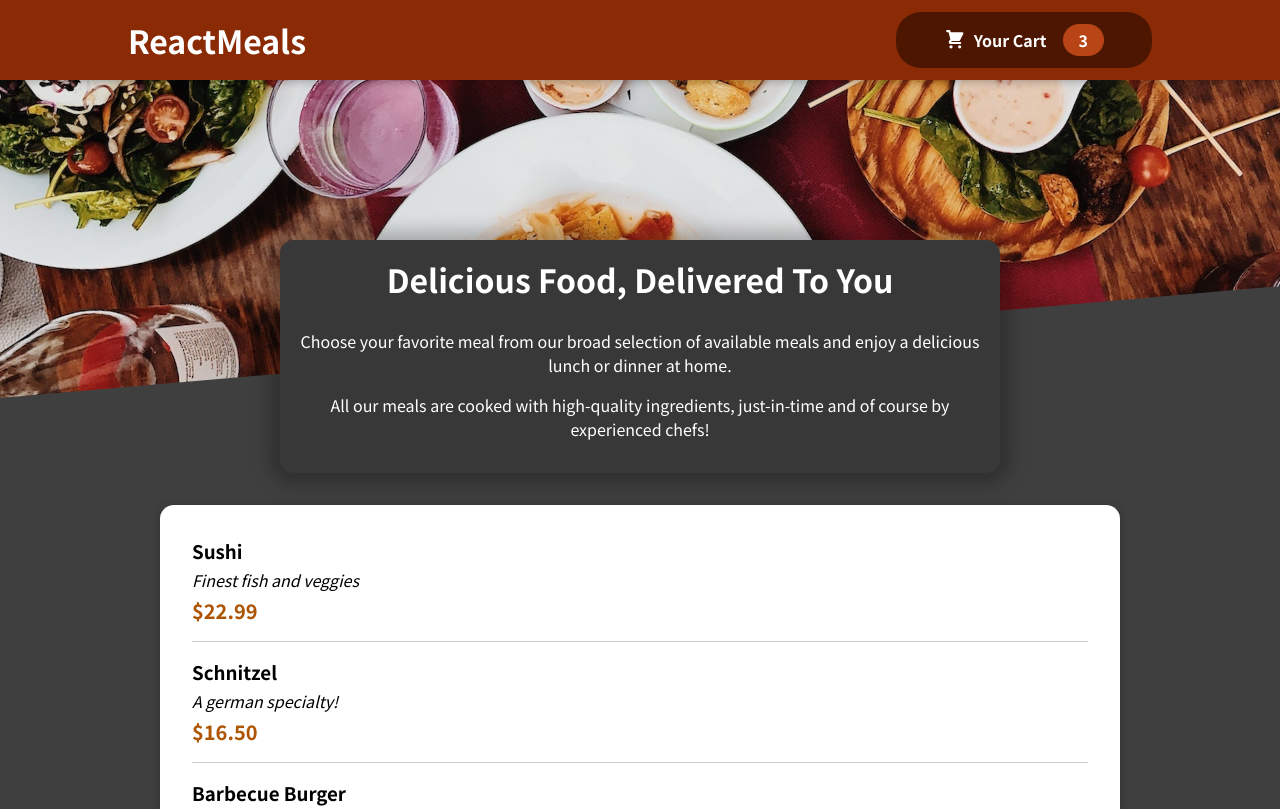
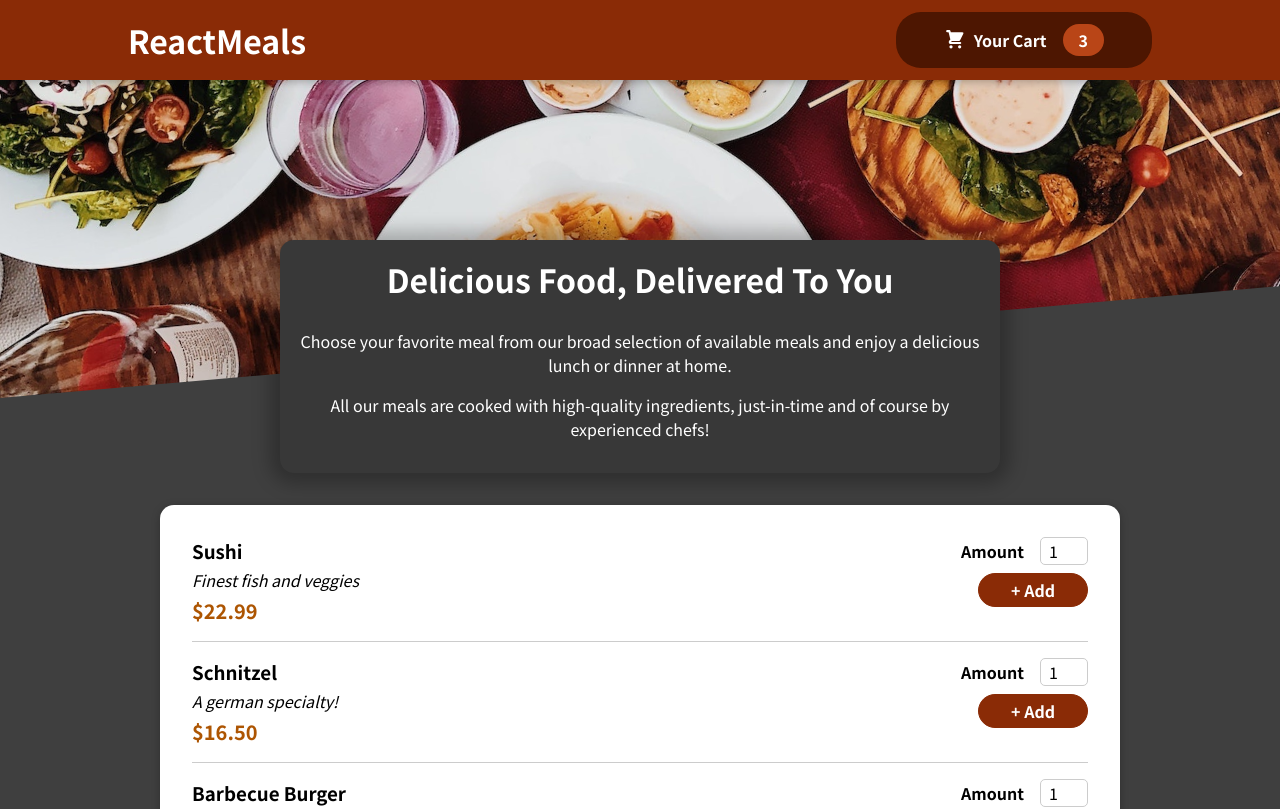
Before and after one commit to dmboone/react_foodOrderApp, a React (Create React App) app: page / in a window 1280 px wide. Shown: the top 809 px of the page. Built offline with nearby package versions, Linux system fonts and the light colour scheme.

Commit message:
adding a form

```diff
--- a/src/components/Meals/MealItem/MealItem.js
+++ b/src/components/Meals/MealItem/MealItem.js
@@ -1,4 +1,5 @@
 import classes from './MealItem.module.css';
+import MealItemForm from './MealItemForm';
 
 const MealItem = props => {
     const price = `$${props.price.toFixed(2)}`;
@@ -15,7 +16,7 @@
                 </div>
             </div>
             <div>
-
+                <MealItemForm />
             </div>
         </li>
     );
--- a/src/components/Meals/MealItem/MealItemForm.js
+++ b/src/components/Meals/MealItem/MealItemForm.js
@@ -0,0 +1,23 @@
+import classes from "./MealItemForm.module.css";
+import Input from "../../UI/Input";
+
+const MealItemForm = (props) => {
+  return (
+    <form className={classes.form}>
+      <Input
+        label="Amount"
+        input={{
+          id: "amount",
+          type: "number",
+          min: "1",
+          max: "5",
+          step: "1",
+          defaultValue: "1",
+        }}
+      ></Input>
+      <button>+ Add</button>
+    </form>
+  );
+};
+
+export default MealItemForm;
--- /dev/null
+++ b/src/components/Meals/MealItem/MealItemForm.module.css
@@ -0,0 +1,20 @@
+.form {
+  text-align: right;
+}
+
+.form button {
+  font: inherit;
+  cursor: pointer;
+  background-color: #8a2b06;
+  border: 1px solid #8a2b06;
+  color: white;
+  padding: 0.25rem 2rem;
+  border-radius: 20px;
+  font-weight: bold;
+}
+
+.form button:hover,
+.form button:active {
+  background-color: #641e03;
+  border-color: #641e03;
+}
--- /dev/null
+++ b/src/components/UI/Input.js
@@ -0,0 +1,12 @@
+import classes from './Input.module.css';
+
+const Input = props => {
+    return(
+        <div className={classes.input}>
+            <label htmlFor={props.input.id}>{props.label}</label>
+            <input {...props.input}/> {/* spread operator ensures all key-value pairs in this input object which we receive on props.input are added as props to input */}
+        </div>
+    );
+};
+
+export default Input;
--- /dev/null
+++ b/src/components/UI/Input.module.css
@@ -0,0 +1,18 @@
+.input {
+  display: flex;
+  align-items: center;
+  margin-bottom: 0.5rem;
+}
+
+.input label {
+  font-weight: bold;
+  margin-right: 1rem;
+}
+
+.input input {
+  width: 3rem;
+  border-radius: 5px;
+  border: 1px solid #ccc;
+  font: inherit;
+  padding-left: 0.5rem;
+}
```
